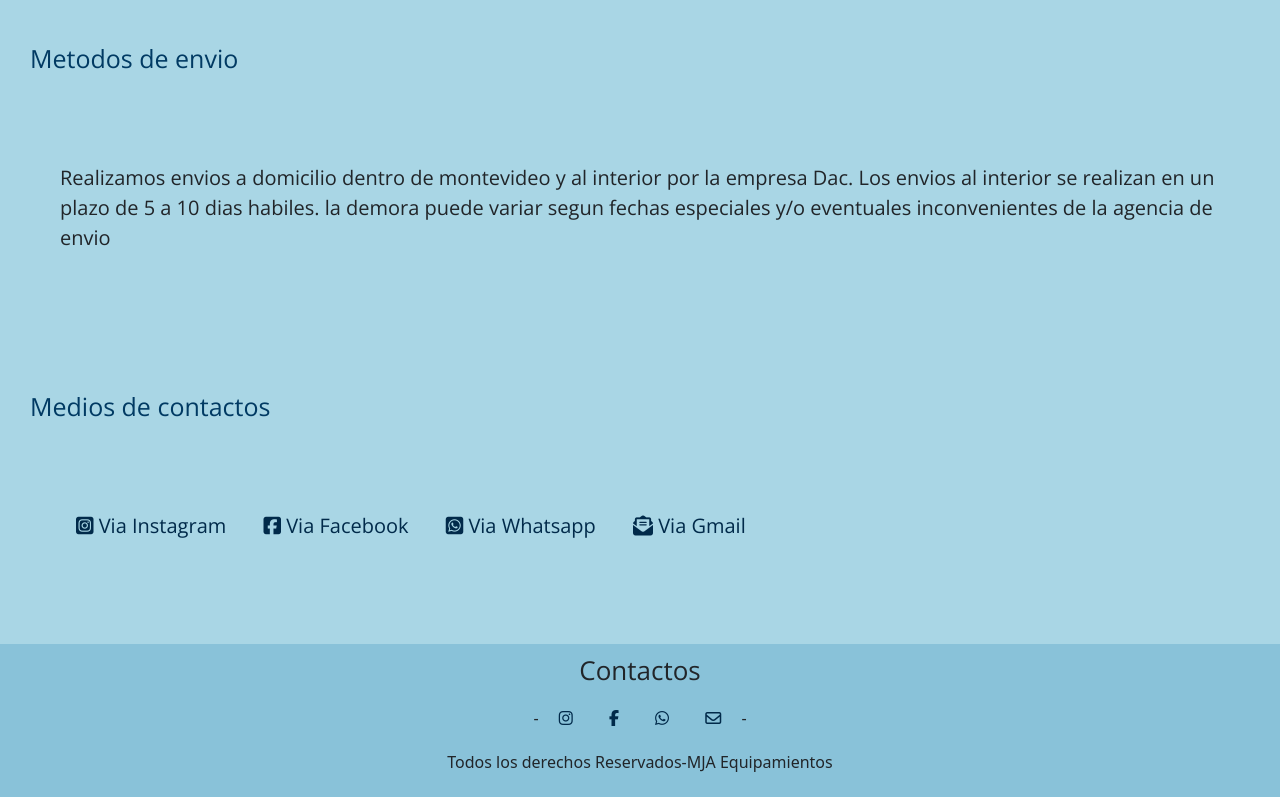
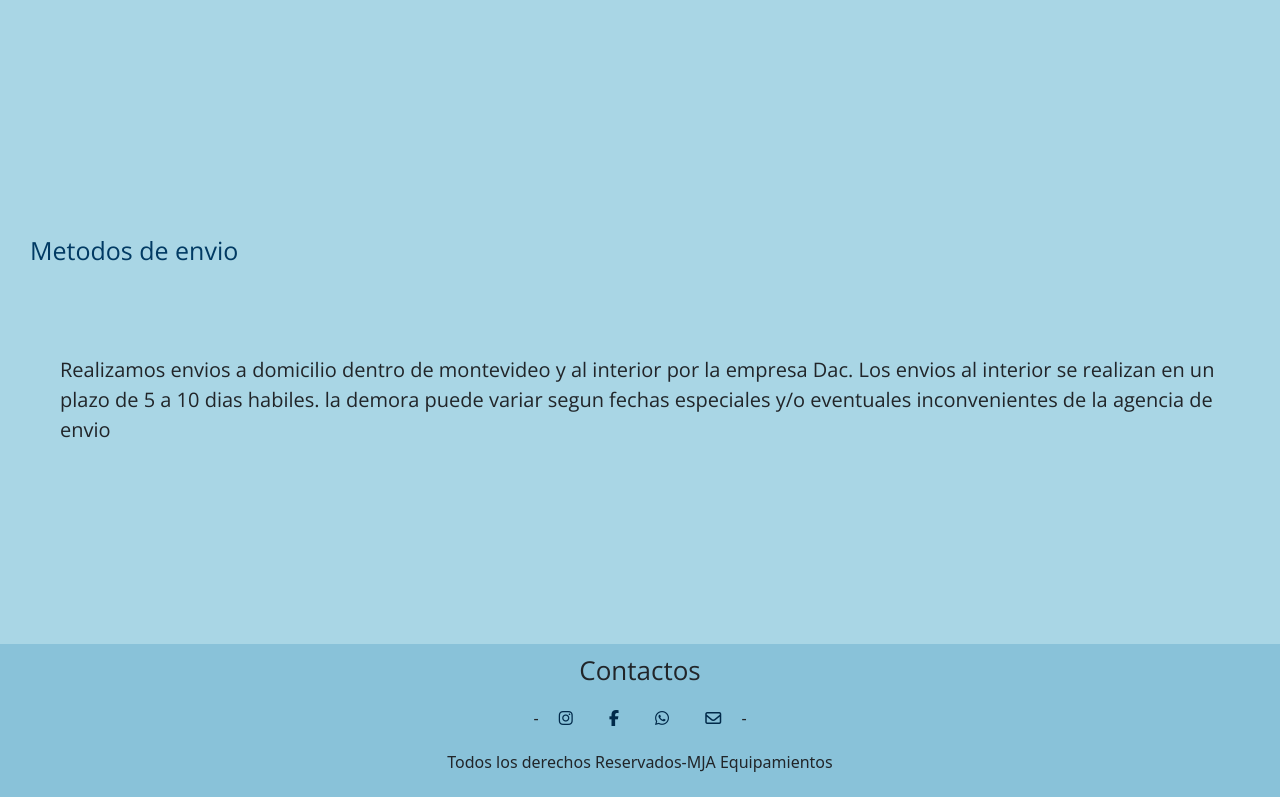
Before and after one commit to Matiias02/MJA-Equipamientos, a website: page pages/info.html in a window 1280 px wide. Shown: the part 656-1453 px from the top of the page. Drawn offline with nearby package versions, Linux system fonts and the light colour scheme; a web font is replaced by a local one.

Commit message:
borre parte contactos info

```diff
--- a/pages/info.html
+++ b/pages/info.html
@@ -88,24 +88,7 @@
                 </p>
             </div>
 
-            <div class="hijosInfo contacto">
 
-                <h3 class="contacto__titulo">Medios de contactos</h3>
-                <div class="contacto__parrafo">
-                    <a href="https://www.instagram.com/mjaequipamientos/" class="instagram">
-                        <i class="fab fa-instagram-square"></i> Via Instagram
-                    </a>
-                    <a href="https://www.facebook.com/mja.equipamientos" class="facebook">
-                        <i class="fab fa-facebook-square"></i> Via Facebook
-                    </a>
-                    <a href="https://wa.me/093924030" class="whatsapp">
-                        <i class="fab fa-whatsapp-square"></i> Via Whatsapp
-                    </a>
-                    <a href="" class="gmail">
-                        <i class="fas fa-envelope-open-text"></i> Via Gmail
-                    </a>
-                </div>
-            </div>
         </div>
     </section>
 
```
